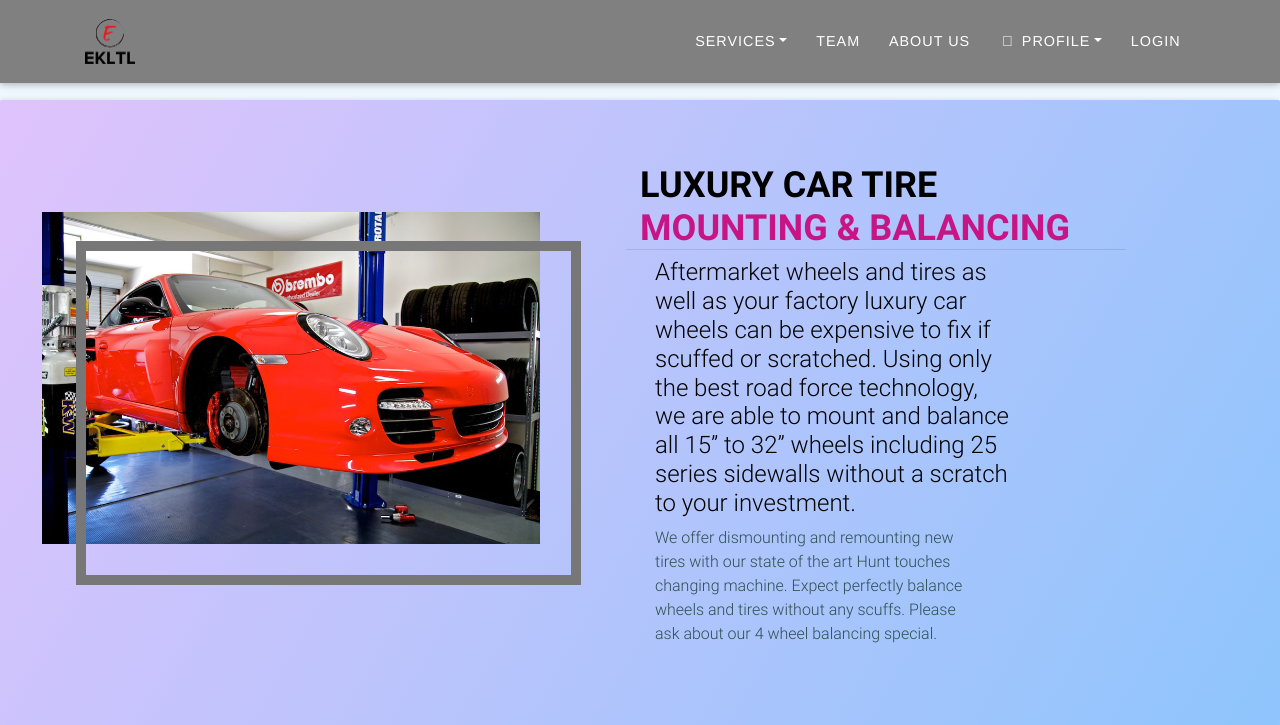
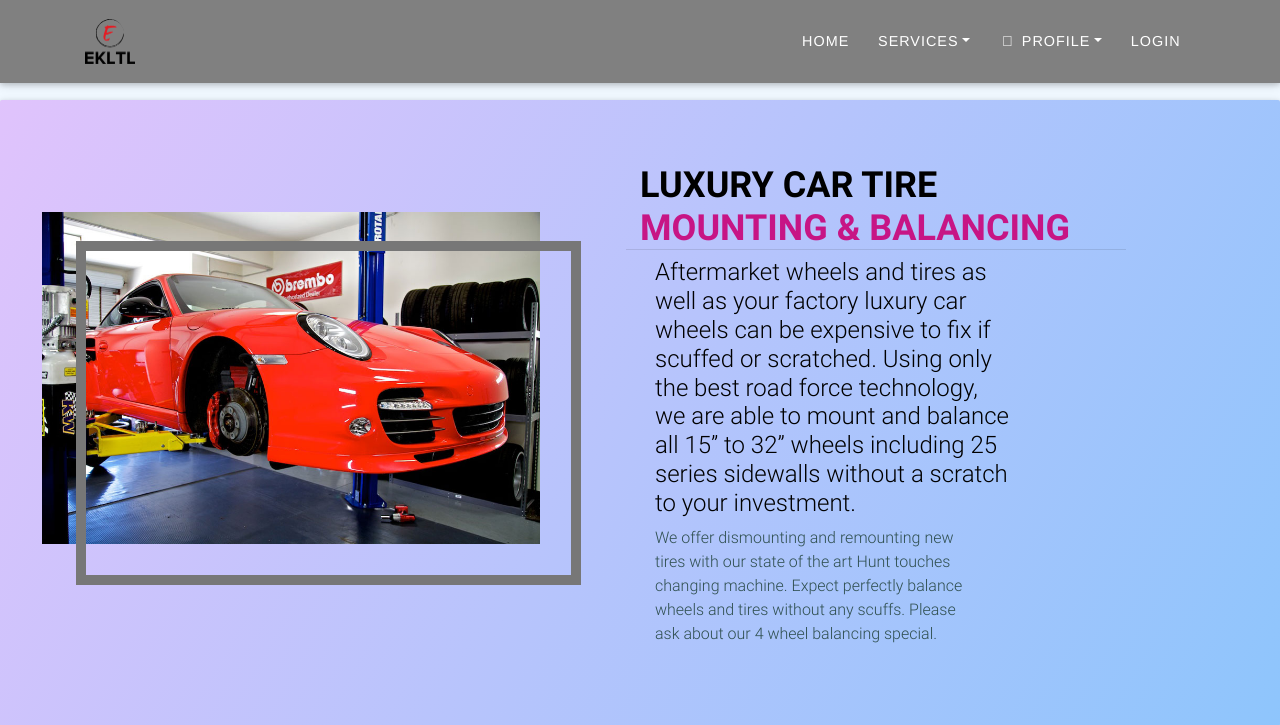
Before and after one commit to EricYoong/WebAssignmentE, a PHP site: page /services.html in a window 1280 px wide. Shown: the top 725 px of the page. Run offline with PHP 8.4, Linux system fonts and the light colour scheme; some libraries are stand-ins or nearby versions.

Commit message:
add some function

```diff
--- a/WEbAssignment/WebAssignment.html
+++ b/WEbAssignment/WebAssignment.html
@@ -30,7 +30,7 @@
 
             <!--    Breadcumb button/icon when in mobile display     -->
             <button class="navbar-toggler" type="button" data-toggle="collapse" data-target="#navbarSupportedContent" aria-controls="navbarSupportedContent" aria-expanded="false" aria-label="Toggle navigation">
-            <span class="navbar-toggler-icon"></span>
+            <span class="navbar-toggler-icon"><i class="fa fa-bars fa-1x"></i></span>
             </button>
 
 
--- a/WEbAssignment/css/services.css
+++ b/WEbAssignment/css/services.css
@@ -12,17 +12,16 @@
 /*navbar*/
 
 #mainNav {
-    background-color: #212529;
+    background-color: grey;
 }
 
 #mainNav .navbar-toggler {
-    font-size: 12px;
     right: 0;
     padding: 13px;
     text-transform: uppercase;
     color: white;
-    border: 0;
-    background-color: #fed136;
+    border: 1px solid black;
+    background-color: grey;
     font-family: 'Montserrat', 'Helvetica Neue', Helvetica, Arial, sans-serif;
 }
 
--- a/WEbAssignment/services.html
+++ b/WEbAssignment/services.html
@@ -1,6 +1,7 @@
 <!DOCTYPE html>
 <html>
-    <head>
+
+<head>
     <meta charset="utf-8" />
     <meta http-equiv="X-UA-Compatible" content="IE=edge">
     <title>Web Assignment Car Bengkel</title>
@@ -29,7 +30,7 @@
 
             <!--    Breadcumb button/icon when in mobile display     -->
             <button class="navbar-toggler" type="button" data-toggle="collapse" data-target="#navbarSupportedContent" aria-controls="navbarSupportedContent" aria-expanded="false" aria-label="Toggle navigation">
-                <span class="navbar-toggler-icon"></span>
+                <span class="navbar-toggler-icon"><i class="fa fa-bars fa-1x"></i></span>
                 </button>
 
 
@@ -37,6 +38,9 @@
             <div class="collapse navbar-collapse" id="navbarSupportedContent">
                 <ul class="navbar-nav text-uppercase ml-auto">
 
+                    <li class="nav-item">
+                        <a class="nav-link js-scroll-trigger" href="WebAssignment.html">Home</a>
+                    </li>
 
                     <li class="nav-item dropdown">
                         <a href="#" class="nav-link waves-effect waves-light dropdown-toggle" data-toggle="dropdown">Services<b class="caret"></b></a>
@@ -88,15 +92,6 @@
                         </ul>
                     </li>
 
-                    <li class="nav-item">
-                        <a class="nav-link js-scroll-trigger" href="WebAssignment.html">Team</a>
-                    </li>
-
-                    <li class="nav-item">
-                        <a class="nav-link js-scroll-trigger" href="WebAssignment.html">About Us</a>
-                    </li>
-
-
                     <li class="nav-item dropdown" id="signedIn">
                         <a class="nav-link dropdown-toggle waves-effect waves-light" id="navbarDropdownMenuLink-4" data-toggle="dropdown" aria-haspopup="true" aria-expanded="true"><i class="fa fa-user"></i> Profile</a>
                         <div class="dropdown-menu dropdown-menu-right dropdown-info" aria - labelledby="navbarDropdownMenuLink-4">
@@ -118,10 +113,10 @@
     <section class="about-area pt-100 pb-100">
         <div class="jumbotron" id="lux">
             <div class="row align-items-center justify-content-between">
-                <div class="col-lg-6 col-md-12 col-sm-12 about-left view zoom">
+                <div class="col-lg-6 col-md-12 col-sm-12 about-left view zoom" data-aos="fade-right">
                     <img class="img-fluid" src="images/mounting.jpg" alt="">
                 </div>
-                <div class="col-lg-6 col-md-12 col-sm-12 about-right">
+                <div class="col-lg-6 col-md-12 col-sm-12 about-right" data-aos="fade-left">
                     <div class="row ">
                         <h1 class="text-uppercase has-bottom-sep"><span class="keyword">Luxury Car Tire <br></span> Mounting &amp; Balancing
                         </h1>
@@ -134,7 +129,7 @@
         </div>
         <div class="jumbotron" id="wheel">
             <div class="row align-items-center justify-content-between">
-                <div class="col-lg-6 col-md-12 col-sm-12 about-left1">
+                <div class="col-lg-6 col-md-12 col-sm-12 about-left1" data-aos="fade-right">
                     <span class="lnr lnr-sun"></span>
                     <h1 class="text-uppercase has-bottom-sep-left">
 
@@ -144,17 +139,17 @@
                     <h4 style="margin-left: 40%;"> Most modern day exotics have such low clearances that using a traditional wheel alignment machine can cause massive damage to bumpers and suspension components. EKLTL company, is one of the few service centers in Malaysia to own an operate the Flat Rack Alignment machine. </h4>
                     <p style="margin-left: 40%;">With no ramps to board, highly lowered performance vehicles can be aligned in minutes with no risk of damage.</p>
                 </div>
-                <div class="col-lg-6 col-md-12 col-sm-12 about-right1 view zoom">
+                <div class="col-lg-6 col-md-12 col-sm-12 about-right1 view zoom" data-aos="fade-left">
                     <img class="img-fluid" src="images/wheel.jpg" alt="">
                 </div>
             </div>
         </div>
         <div class="jumbotron" id="paint">
             <div class="row align-items-center justify-content-between">
-                <div class="col-lg-6 col-md-12 col-sm-12 about-left view zoom">
+                <div class="col-lg-6 col-md-12 col-sm-12 about-left view zoom" data-aos="fade-right">
                     <img class="img-fluid" src="images/paint.jpg" alt="">
                 </div>
-                <div class="col-lg-6 col-md-12 col-sm-12 about-right">
+                <div class="col-lg-6 col-md-12 col-sm-12 about-right" data-aos="fade-left">
                     <span class="lnr lnr-sun"></span>
                     <div class="row">
                         <h1 class="text-uppercase has-bottom-sep">
@@ -171,7 +166,7 @@
         </div>
         <div class="jumbotron" id="wrap">
             <div class="row align-items-center justify-content-between">
-                <div class="col-lg-6 col-md-12 col-sm-12 about-left1">
+                <div class="col-lg-6 col-md-12 col-sm-12 about-left1" data-aos="fade-right">
                     <span class="lnr lnr-sun"></span>
                     <h1 class="text-uppercase has-bottom-sep-left">
 
@@ -181,17 +176,17 @@
                     <h4 style="margin-left: 40%;"> Change the color of your car without damaging its original paint. There are infinite number of options for exotic vehicle wraps.</h4>
                     <p style="margin-left: 40%;">Mike, our film installation expert specializes in luxury car wraps. Sports car wraps can be applied to the entire car, or in certain areas. Wrapping your car can change completely the look of your car without the cost of a new paint job. Stop looking, and bring your exotic or luxury vehicle to EKLTL company, the best exotic car wraps offered. Stand out, be bold, and unique.</p>
                 </div>
-                <div class="col-lg-6 col-md-12 col-sm-12 about-right1 view zoom">
+                <div class="col-lg-6 col-md-12 col-sm-12 about-right1 view zoom" data-aos="fade-left">
                     <img class="img-fluid" src="images/wrap.jpg" alt="">
                 </div>
             </div>
         </div>
         <div class="jumbotron" id="window">
             <div class="row align-items-center justify-content-between">
-                <div class="col-lg-6 col-md-12 col-sm-12 about-left view zoom">
+                <div class="col-lg-6 col-md-12 col-sm-12 about-left view zoom" data-aos="fade-right">
                     <img class="img-fluid" src="images/window.jpg" alt="">
                 </div>
-                <div class="col-lg-6 col-md-12 col-sm-12 about-right">
+                <div class="col-lg-6 col-md-12 col-sm-12 about-right" data-aos="fade-left">
                     <span class="lnr lnr-sun"></span>
                     <div class="row">
                         <h1 class="text-uppercase has-bottom-sep-short">
@@ -206,7 +201,7 @@
         </div>
         <div class="jumbotron" id="dyno">
             <div class="row align-items-center justify-content-between">
-                <div class="col-lg-6 col-md-12 col-sm-12 about-left1">
+                <div class="col-lg-6 col-md-12 col-sm-12 about-left1" data-aos="fade-right">
                     <span class="lnr lnr-sun"></span>
                     <h1 class="text-uppercase has-bottom-sep-left">
 
@@ -216,7 +211,7 @@
                     <h4 style="margin-left: 40%;"> Put your car to the test in our new dyno system. Our all wheel drive dynamometer allows for performance testing on any make or model. Our performance experts will inspect your car and explain the results of your dyno test.</h4>
                     <p style="margin-left: 40%;">Dyno testing is available from 10:00am-3:00pm Monday-Friday by appointment only.</p>
                 </div>
-                <div class="col-lg-6 col-md-12 col-sm-12 about-right1 view zoom">
+                <div class="col-lg-6 col-md-12 col-sm-12 about-right1 view zoom" data-aos="fade-left">
                     <img class="img-fluid" src="images/dyno.jpg" alt="">
                 </div>
             </div>
@@ -226,7 +221,7 @@
                 <div class="col-lg-6 col-md-12 col-sm-12 about-left view zoom">
                     <img class="img-fluid" src="images/engine.jpg" alt="">
                 </div>
-                <div class="col-lg-6 col-md-12 col-sm-12 about-right">
+                <div class="col-lg-6 col-md-12 col-sm-12 about-right" data-aos="fade-left">
                     <span class="lnr lnr-sun"></span>
                     <h1 class="text-uppercase has-bottom-sep-short1">
 
@@ -239,7 +234,7 @@
         </div>
         <div class="jumbotron" id="exhaust">
             <div class="row align-items-center justify-content-between">
-                <div class="col-lg-6 col-md-12 col-sm-12 about-left1">
+                <div class="col-lg-6 col-md-12 col-sm-12 about-left1" data-aos="fade-right">
                     <span class="lnr lnr-sun"></span>
                     <h1 class="text-uppercase has-bottom-sep-left">
 
@@ -249,17 +244,17 @@
                     <h4 style="margin-left: 40%;"> Our performance team will help you find the right sound for your car.</h4>
                     <p style="margin-left: 40%;">Depending on your choice of sound, we have multiple exhausts systems designed for different exotic vehicles that produce distinct sounds to fit the performance exhaust systems you are looking for.</p>
                 </div>
-                <div class="col-lg-6 col-md-12 col-sm-12 about-right1 view zoom">
+                <div class="col-lg-6 col-md-12 col-sm-12 about-right1 view zoom" data-aos="fade-left">
                     <img class="img-fluid" src="images/exhaust.jpg" alt="">
                 </div>
             </div>
         </div>
         <div class="jumbotron" id="radar">
             <div class="row align-items-center justify-content-between">
-                <div class="col-lg-6 col-md-12 col-sm-12 about-left view zoom">
+                <div class="col-lg-6 col-md-12 col-sm-12 about-left view zoom" data-aos="fade-right">
                     <img class="img-fluid" src="images/radar.jpg" alt="">
                 </div>
-                <div class="col-lg-6 col-md-12 col-sm-12 about-right">
+                <div class="col-lg-6 col-md-12 col-sm-12 about-right" data-aos="fade-left">
                     <span class="lnr lnr-sun"></span>
                     <h1 class="text-uppercase has-bottom-sep-short1">
 
@@ -273,7 +268,7 @@
         </div>
         <div class="jumbotron" id="dia">
             <div class="row align-items-center justify-content-between">
-                <div class="col-lg-6 col-md-12 col-sm-12 about-left1">
+                <div class="col-lg-6 col-md-12 col-sm-12 about-left1" data-aos="fade-right">
                     <span class="lnr lnr-sun"></span>
                     <h1 class="text-uppercase has-bottom-sep-left">
 
@@ -283,17 +278,17 @@
                     <h4 style="margin-left: 40%;"> It is your right to know what is wrong with your vehicle before authorizing repairs. EKLTL company is the number one choice when it comes to luxury vehicle diagnostics. Having years of experience working on only the finest cars, our team of experts can accurately run a car diagnostic in all makes and models using factory specific equipment.</h4>
                     <p style="margin-left: 40%;">Whether your car’s check engine light is on our you simply wish to have us do a pre-purchase inspection, you can trust that you are in good hands.</p>
                 </div>
-                <div class="col-lg-6 col-md-12 col-sm-12 about-right1 view zoom">
+                <div class="col-lg-6 col-md-12 col-sm-12 about-right1 view zoom" data-aos="fade-left">
                     <img class="img-fluid" src="images/dianog.jpg" alt="">
                 </div>
             </div>
         </div>
         <div class="jumbotron" id="exo">
             <div class="row align-items-center justify-content-between">
-                <div class="col-lg-6 col-md-12 col-sm-12 about-left view zoom">
+                <div class="col-lg-6 col-md-12 col-sm-12 about-left view zoom" data-aos="fade-right">
                     <img class="img-fluid" src="images/exotic.jpg" alt="">
                 </div>
-                <div class="col-lg-6 col-md-12 col-sm-12 about-right">
+                <div class="col-lg-6 col-md-12 col-sm-12 about-right" data-aos="fade-left">
                     <span class="lnr lnr-sun"></span>
                     <h1 class="text-uppercase has-bottom-sep-short1">
 
@@ -307,7 +302,7 @@
         </div>
         <div class="jumbotron" id="ppi">
             <div class="row align-items-center justify-content-between">
-                <div class="col-lg-6 col-md-12 col-sm-12 about-left1">
+                <div class="col-lg-6 col-md-12 col-sm-12 about-left1" data-aos="fade-right">
                     <span class="lnr lnr-sun"></span>
                     <h1 class="text-uppercase has-bottom-sep-left">
 
@@ -317,17 +312,17 @@
                     <h4 style="margin-left: 40%;"> If you are buying a used car, specially if you are investing in a luxury or exotic car, bring it to our team experts and they will inspect it for you with the latest factory specific equipment.</h4>
                     <p style="margin-left: 40%;">There is no better place to get your pre-purchase vehicle inspection than EKLTL company. With our specialty being luxury and exotic cars, you know you are in good hands. Yearly filter and fluid service included with vehicle inspection.</p>
                 </div>
-                <div class="col-lg-6 col-md-12 col-sm-12 about-right1 view zoom">
+                <div class="col-lg-6 col-md-12 col-sm-12 about-right1 view zoom" data-aos="fade-left">
                     <img class="img-fluid" src="images/ppi.jpg" alt="">
                 </div>
             </div>
         </div>
         <div class="jumbotron" id="oil">
             <div class="row align-items-center justify-content-between">
-                <div class="col-lg-6 col-md-12 col-sm-12 about-left view zoom">
+                <div class="col-lg-6 col-md-12 col-sm-12 about-left view zoom" data-aos="fade-right">
                     <img class="img-fluid" src="images/oil.jpg" alt="">
                 </div>
-                <div class="col-lg-6 col-md-12 col-sm-12 about-right">
+                <div class="col-lg-6 col-md-12 col-sm-12 about-right" data-aos="fade-left">
                     <span class="lnr lnr-sun"></span>
                     <h1 class="text-uppercase has-bottom-sep-short1">
 
@@ -341,7 +336,7 @@
         </div>
         <div class="jumbotron" id="repair">
             <div class="row align-items-center justify-content-between">
-                <div class="col-lg-6 col-md-12 col-sm-12 about-left1">
+                <div class="col-lg-6 col-md-12 col-sm-12 about-left1" data-aos="fade-right">
                     <span class="lnr lnr-sun"></span>
                     <h1 class="text-uppercase has-bottom-sep-left">
 
@@ -351,17 +346,17 @@
                     <h4 style="margin-left: 40%;"> Our goal is to provide the best service at the best price. We count with the latest technology and the best team of technicians to service your exotic or luxury car. EKLTL company is the number one choice in Perak when it comes to exotic car repair.</h4>
                     <p style="margin-left: 40%;">There is a reason why EKLTL company is the best sports car repair shop Perak has.</p>
                 </div>
-                <div class="col-lg-6 col-md-12 col-sm-12 about-right1 view zoom">
+                <div class="col-lg-6 col-md-12 col-sm-12 about-right1 view zoom" data-aos="fade-left">
                     <img class="img-fluid" src="images/repair.jpg" alt="">
                 </div>
             </div>
         </div>
         <div class="jumbotron" id="brake">
             <div class="row align-items-center justify-content-between">
-                <div class="col-lg-6 col-md-12 col-sm-12 about-left view zoom">
+                <div class="col-lg-6 col-md-12 col-sm-12 about-left view zoom" data-aos="fade-right">
                     <img class="img-fluid" src="images/brake.jpg" alt="">
                 </div>
-                <div class="col-lg-6 col-md-12 col-sm-12 about-right">
+                <div class="col-lg-6 col-md-12 col-sm-12 about-right" data-aos="fade-left">
                     <span class="lnr lnr-sun"></span>
                     <h1 class="text-uppercase has-bottom-sep-short1">
 
@@ -375,7 +370,7 @@
         </div>
         <div class="jumbotron" id="sus">
             <div class="row align-items-center justify-content-between">
-                <div class="col-lg-6 col-md-12 col-sm-12 about-left1">
+                <div class="col-lg-6 col-md-12 col-sm-12 about-left1" data-aos="fade-right">
                     <span class="lnr lnr-sun"></span>
                     <h1 class="text-uppercase has-bottom-sep-left">
 
@@ -385,17 +380,17 @@
                     <h4 style="margin-left: 40%;">Your suspension system helps you stay in control while on the road. It is important to stay up to date with the preventative maintenance in your car to prevent any issues with your car suspension.</h4>
                     <p style="margin-left: 40%;">We not only repair your car suspension shocks, but our performance team will give your exotic car the best performance shocks and struts you need to have more control while racing your car.</p>
                 </div>
-                <div class="col-lg-6 col-md-12 col-sm-12 about-right1 view zoom">
+                <div class="col-lg-6 col-md-12 col-sm-12 about-right1 view zoom" data-aos="fade-left">
                     <img class="img-fluid" src="images/suspension.jpg" alt="">
                 </div>
             </div>
         </div>
         <div class="jumbotron" id="clu">
             <div class="row align-items-center justify-content-between">
-                <div class="col-lg-6 col-md-12 col-sm-12 about-left view zoom">
+                <div class="col-lg-6 col-md-12 col-sm-12 about-left view zoom" data-aos="fade-right">
                     <img class="img-fluid" src="images/steering.jpg" alt="">
                 </div>
-                <div class="col-lg-6 col-md-12 col-sm-12 about-right">
+                <div class="col-lg-6 col-md-12 col-sm-12 about-right" data-aos="fade-left">
                     <span class="lnr lnr-sun"></span>
                     <h1 class="text-uppercase has-bottom-sep-short1">
 
@@ -409,7 +404,7 @@
         </div>
         <div class="jumbotron" id="elec">
             <div class="row align-items-center justify-content-between">
-                <div class="col-lg-6 col-md-12 col-sm-12 about-left1">
+                <div class="col-lg-6 col-md-12 col-sm-12 about-left1" data-aos="fade-right">
                     <span class="lnr lnr-sun"></span>
                     <h1 class="text-uppercase has-bottom-sep-left">
 
@@ -419,17 +414,17 @@
                     <h4 style="margin-left: 40%;">Get help with troubleshooting and diagnosing your car electrical problems with our Electrical Systems service and Car Electrical System Repair.</h4>
                     <p style="margin-left: 40%;">Our experts at EKLTL company will troubleshoot your vehicle's electrical system using specialized diagnostic equipment to access your vehicle's data and pinpoint the cause of any electrical problems.</p>
                 </div>
-                <div class="col-lg-6 col-md-12 col-sm-12 about-right1 view zoom">
+                <div class="col-lg-6 col-md-12 col-sm-12 about-right1 view zoom" data-aos="fade-left">
                     <img class="img-fluid" src="images/electrical.jpg" alt="">
                 </div>
             </div>
         </div>
         <div class="jumbotron" id="ac">
             <div class="row align-items-center justify-content-between">
-                <div class="col-lg-6 col-md-12 col-sm-12 about-left view zoom">
+                <div class="col-lg-6 col-md-12 col-sm-12 about-left view zoom" data-aos="fade-right">
                     <img class="img-fluid" src="images/ac.jpg" alt="">
                 </div>
-                <div class="col-lg-6 col-md-12 col-sm-12 about-right">
+                <div class="col-lg-6 col-md-12 col-sm-12 about-right" data-aos="fade-left">
                     <span class="lnr lnr-sun"></span>
                     <h1 class="text-uppercase has-bottom-sep-short1">
                         <span class="keyword">A/C<br></span> System
@@ -477,6 +472,7 @@
     <script src="https://unpkg.com/aos@next/dist/aos.js"></script>
     <script>
         AOS.init();
+
     </script>
 
     <script src="https://cdnjs.cloudflare.com/ajax/libs/popper.js/1.14.3/umd/popper.min.js" integrity="sha384-ZMP7rVo3mIykV+2+9J3UJ46jBk0WLaUAdn689aCwoqbBJiSnjAK/l8WvCWPIPm49" crossorigin="anonymous"></script>
@@ -573,6 +569,8 @@
             $('#navbarDropdownMenuLink-4').remove();
             $('<a class="nav-link js-scroll-trigger" id="loginBtn" href="signin.html">Login</a>').appendTo('#login');
         }
+
     </script>
 </body>
+
 </html>
```
